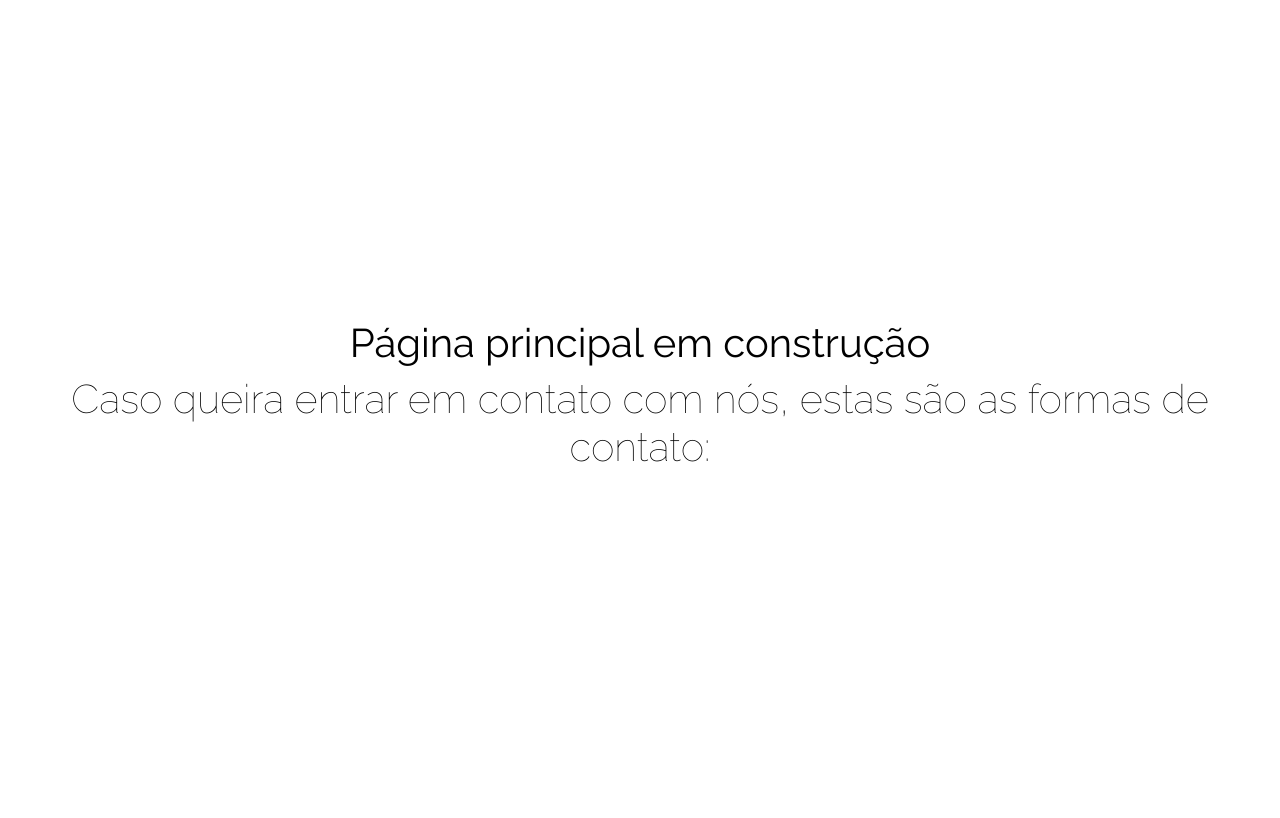
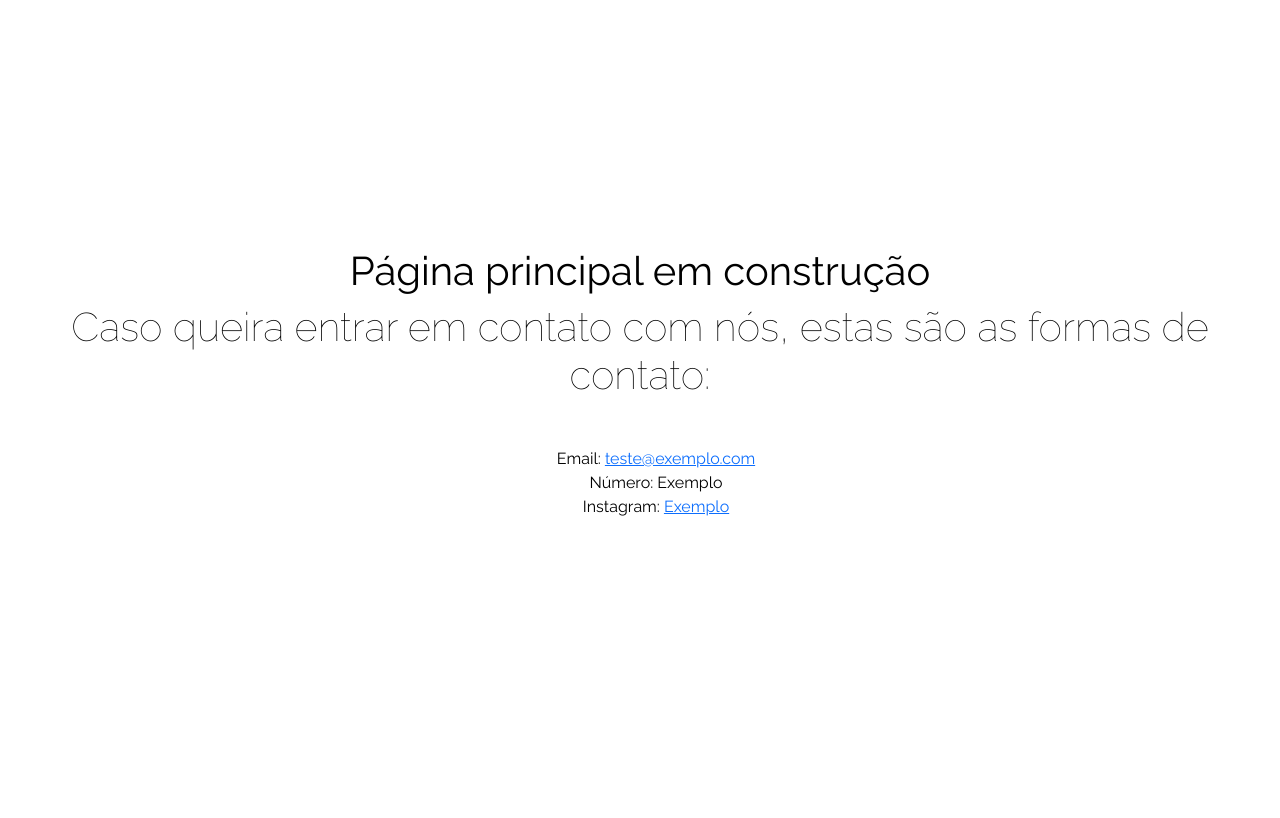
Before and after one commit to kikinho11/GBS, a PHP site: page /web/indexOld.html in a window 1280 px wide. Shown: the part 131-949 px from the top of the page. Run offline with PHP 8.4, Linux system fonts and the light colour scheme.

Commit message:
Update page

```diff
--- a/indexOld.html
+++ b/indexOld.html
@@ -28,11 +28,16 @@
 
   <main style="height: 100%;">
 
-    <div class="center-div1 w-100 overflow-hidden bg-wave" id="home" style="height: 819px;">
+    <div class="center-div5 w-100 overflow-hidden bg-wave" id="home" style="height: 819px;">
       <div class="row d-flex justify-content-center">
         <div class="text-center mt-5" style="color: black;">
           <h1 class="">Página principal em construção</h1>
           <h2 class="display-6 mb-5">Caso queira entrar em contato com nós, estas são as formas de contato:</h2>
+          <ul>
+            <a>Email: <a href="mailto: teste@exemplo.com">teste@exemplo.com</a></a><br>
+            <a>Número: Exemplo</a><br>
+            <a>Instagram: <a href="https://www.instagram.com">Exemplo</a>
+          </ul>
         </div>
       </div>
     </div>
--- a/src/css/mainPage.css
+++ b/src/css/mainPage.css
@@ -11,6 +11,11 @@
 .center-div3 {
   padding-top: 20vh;
   padding-bottom: 16vh;
+}
+
+.center-div5 {
+  padding-top: 25vh;
+  padding-bottom: 25vh;
 }
 
 .bg-servicos {
```
